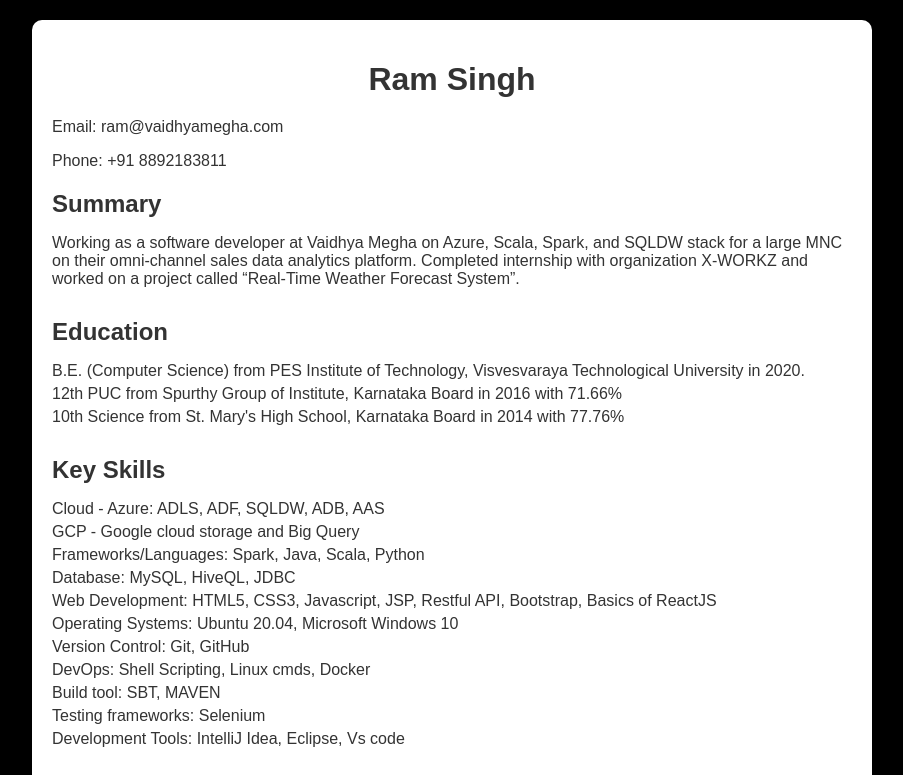
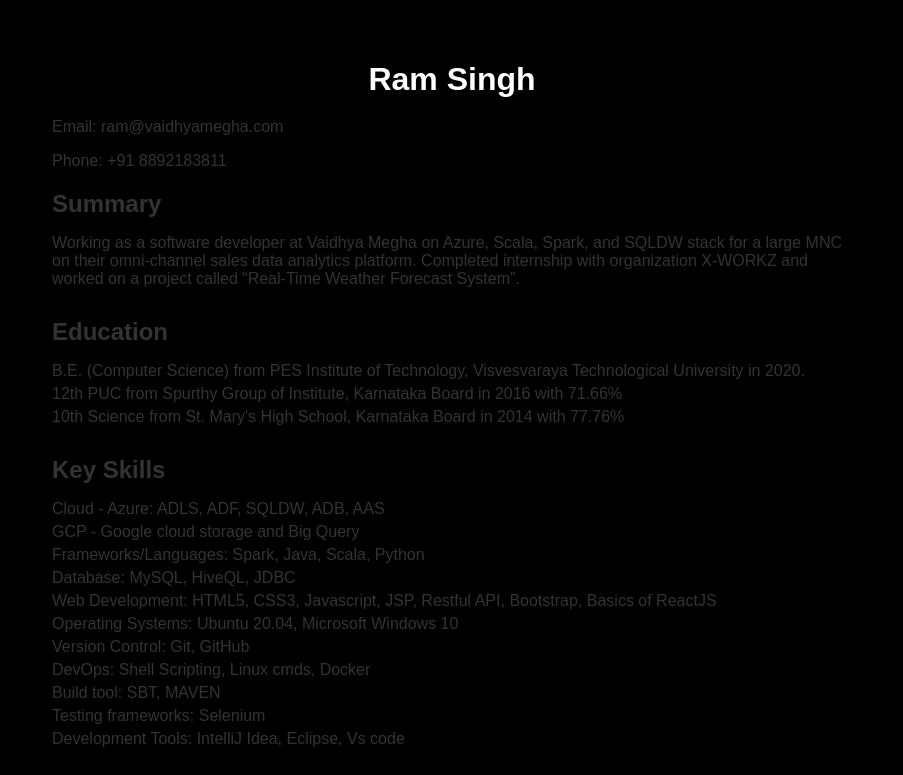
Before and after one commit to ramsingh1997/ramsingh1997.github.io, a plain HTML site: page index.html in a window 1280 px wide. Shown: the top 775 px of the page, without its empty margins (188-1091 px from the left). Drawn offline with Linux system fonts and the light colour scheme.

Commit message:
Update styles.css

```diff
--- a/styles.css
+++ b/styles.css
@@ -10,14 +10,14 @@ body {
     max-width: 800px;
     margin: 20px auto;
     padding: 20px;
-    background-color: #fff; /* White background */
+    background-color: black; /* White background */
     box-shadow: 0 0 20px rgba(0, 0, 0, 0.1); /* Shadow effect */
     border-radius: 10px; /* Rounded corners */
 }
 
 header h1 {
     text-align: center;
-    color: #333; /* Dark text color */
+    color: white; /* Dark text color */
     margin-bottom: 20px; /* Spacing */
 }
 
```
